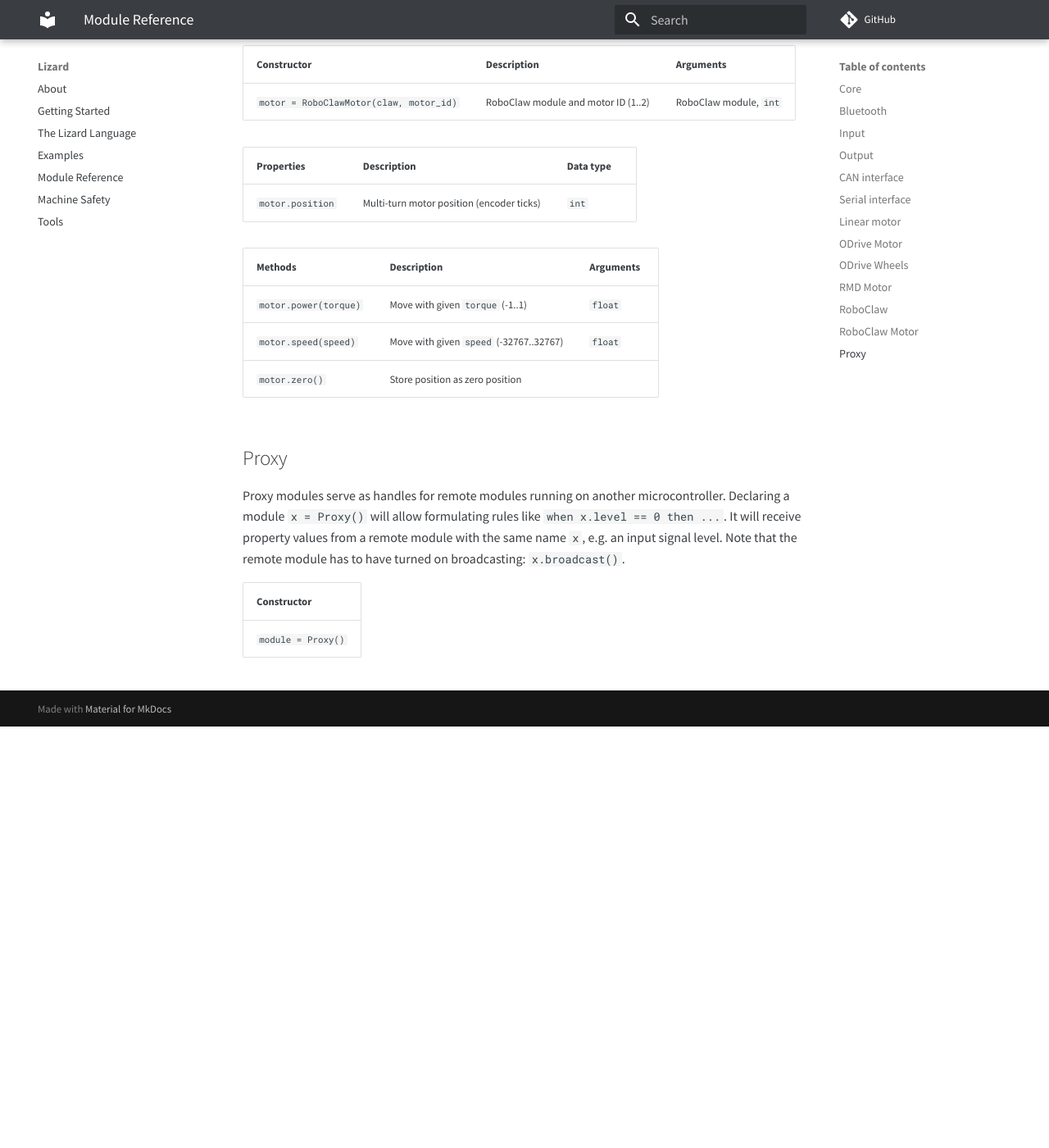
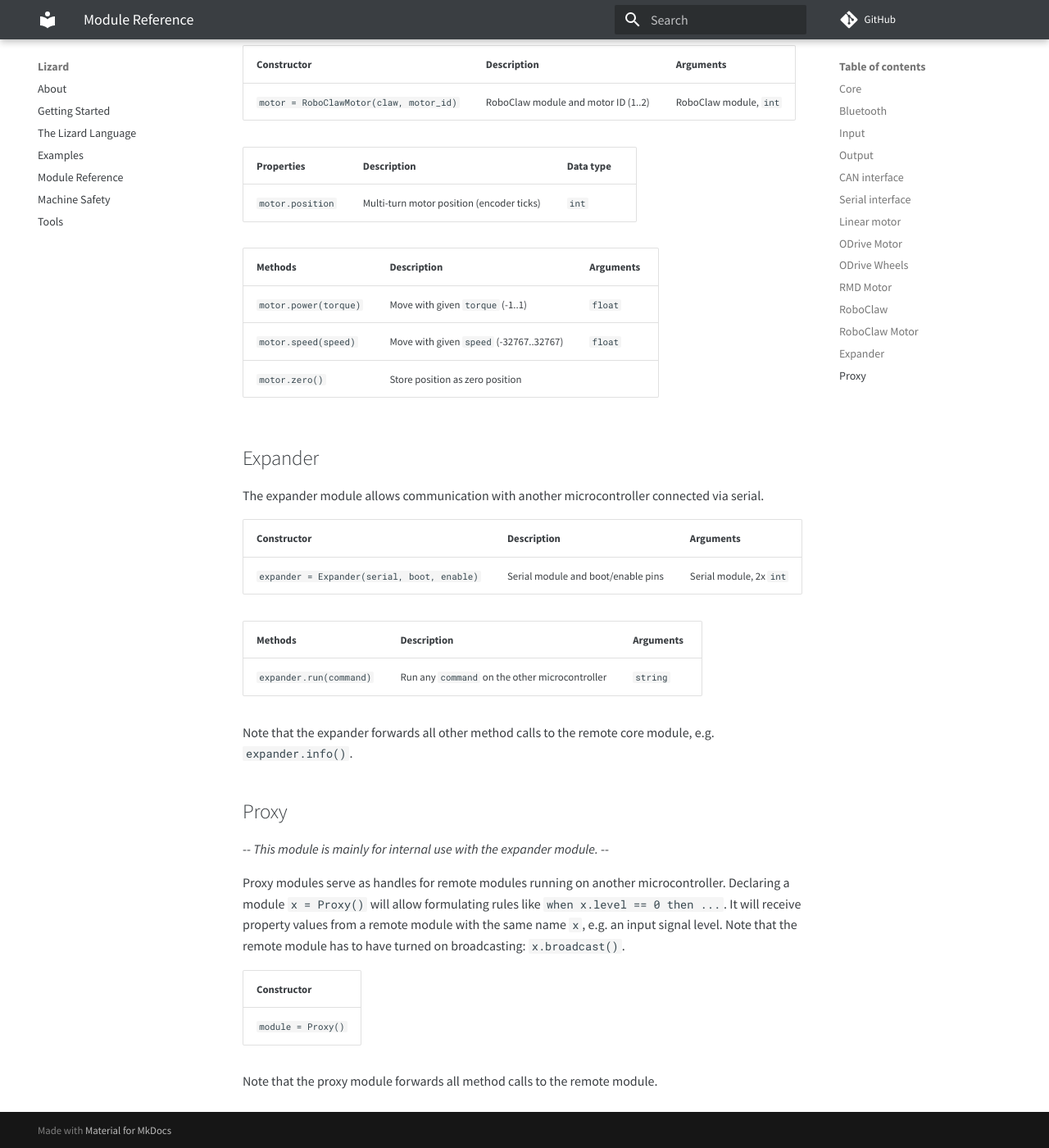
Before and after one commit to zauberzeug/lizard, an MkDocs documentation site: the page built from docs/module_reference.md, in a window 1280 px wide and 1400 px high, scrolled down 8065 px. Shown: the whole window at 82% size. Built offline with MkDocs 1.6.1 and Material for MkDocs 9.7.7, drawn with Linux system fonts in a browser that asks for light colours; comment, search, counter and statistics services are not loaded; before the commit the page ends 8951 px from its top, so only the background shows below that; some of the changed text lies outside the part shown.

Commit message:
update documentation

```diff
--- a/docs/module_reference.md
+++ b/docs/module_reference.md
@@ -2,16 +2,16 @@
 
 All Lizard modules have the following methods in common.
 
-| Methods              | Description                                          |
-| -------------------- | ---------------------------------------------------- |
-| `module.mute()`      | Turn output off                                      |
-| `module.unmute()`    | Turn output on                                       |
-| `module.broadcast()` | Regularly send properties to another microcontroller |
-| `module.shadow()`    | Send all method calls also to another module         |
-
-Broadcasting allows connecting modules across multiple microcontrollers.
+| Methods              | Description                                                             |
+| -------------------- | ----------------------------------------------------------------------- |
+| `module.mute()`      | Turn output off                                                         |
+| `module.unmute()`    | Turn output on                                                          |
+| `module.shadow()`    | Send all method calls also to another module                            |
+| `module.broadcast()` | Regularly send properties to another microcontroller (for internal use) |
 
 Shadows are useful if multiple modules should behave exactly the same, e.g. two actuators that should always move synchronously.
+
+The `broadcast` method is used internally with [port expanders](#expander).
 
 ## Core
 
@@ -247,7 +247,23 @@ The RoboClaw motor module controls a motor using a RoboClaw module.
 | `motor.speed(speed)`  | Move with given `speed` (-32767..32767) | `float`   |
 | `motor.zero()`        | Store position as zero position         |           |
 
+## Expander
+
+The expander module allows communication with another microcontroller connected via [serial](#serial-interface).
+
+| Constructor                                 | Description                        | Arguments               |
+| ------------------------------------------- | ---------------------------------- | ----------------------- |
+| `expander = Expander(serial, boot, enable)` | Serial module and boot/enable pins | Serial module, 2x `int` |
+
+| Methods                 | Description                                    | Arguments |
+| ----------------------- | ---------------------------------------------- | --------- |
+| `expander.run(command)` | Run any `command` on the other microcontroller | `string`  |
+
+Note that the expander forwards all other method calls to the remote core module, e.g. `expander.info()`.
+
 ## Proxy
+
+-- _This module is mainly for internal use with the expander module._ --
 
 Proxy modules serve as handles for remote modules running on another microcontroller.
 Declaring a module `x = Proxy()` will allow formulating rules like `when x.level == 0 then ...`.
@@ -257,3 +273,5 @@ Note that the remote module has to have turned on broadcasting: `x.broadcast()`.
 | Constructor        |
 | ------------------ |
 | `module = Proxy()` |
+
+Note that the proxy module forwards all method calls to the remote module.
```
Also changed, not shown: docs/control_commands.md (+2 -4 lines), docs/examples.md (+19 -0 lines), docs/language.md (+4 -0 lines).
